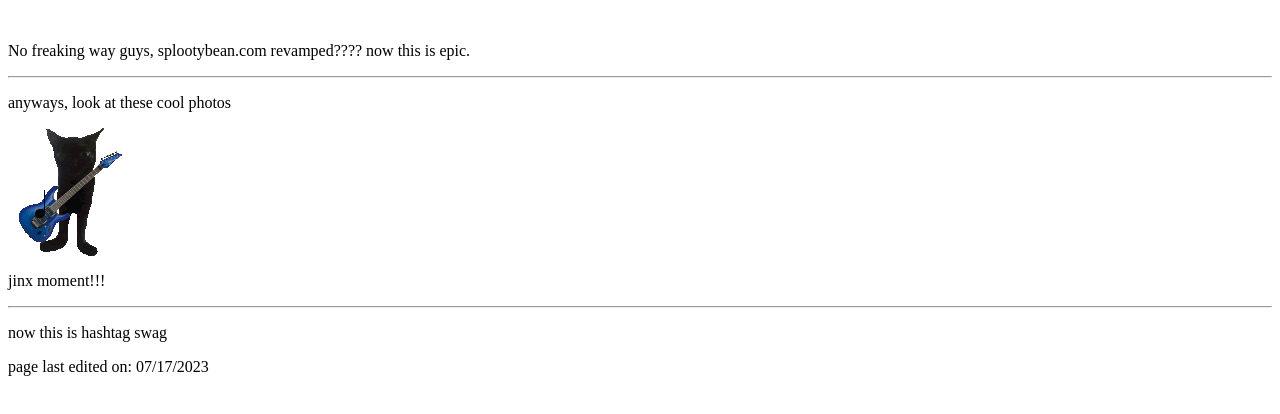
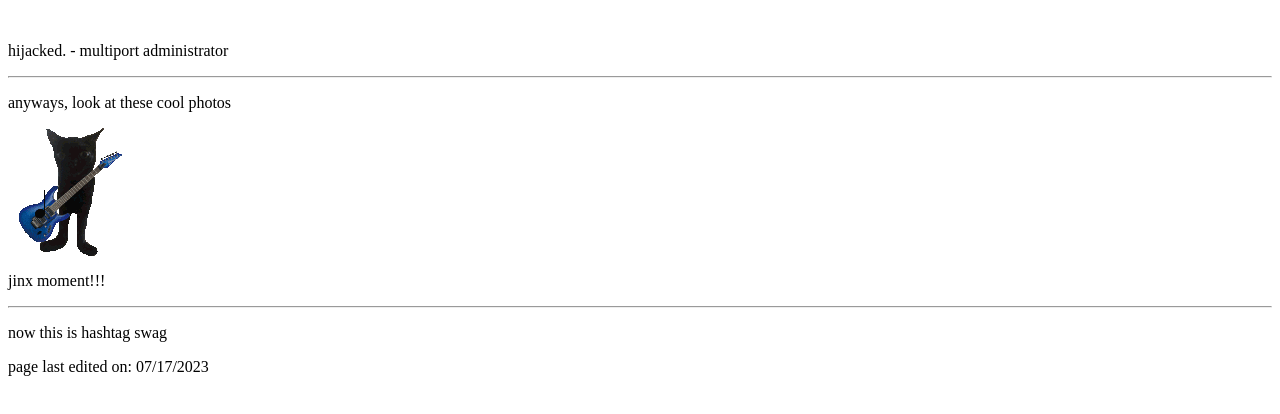
Before and after one commit to splootyb/splootybean, a plain HTML site: page this is like the big place.htm in a window 1280 px wide. Drawn offline with Linux system fonts and the light colour scheme.

Commit message:
Update this is like the big place.htm

```diff
--- a/this is like the big place.htm
+++ b/this is like the big place.htm
@@ -9,7 +9,7 @@
 <body>
 
 <p>&nbsp;</p>
-<p>No freaking way guys, splootybean.com revamped???? now this is epic.</p>
+<p>hijacked. - multiport administrator</p>
 <hr>
 <p>anyways, look at these cool photos</p>
 <p>
```
